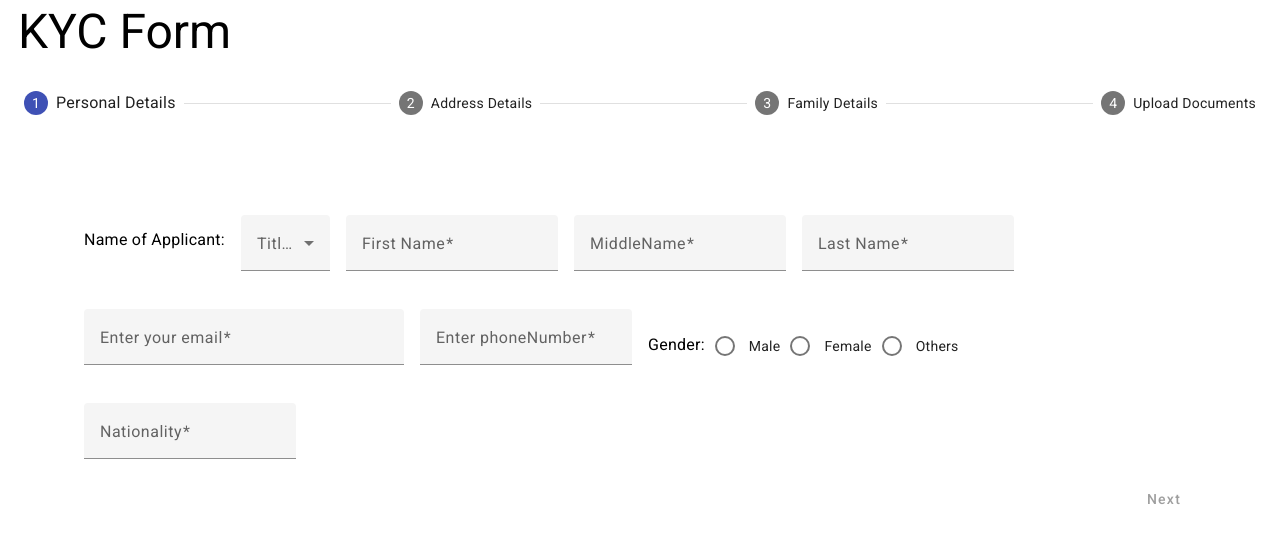
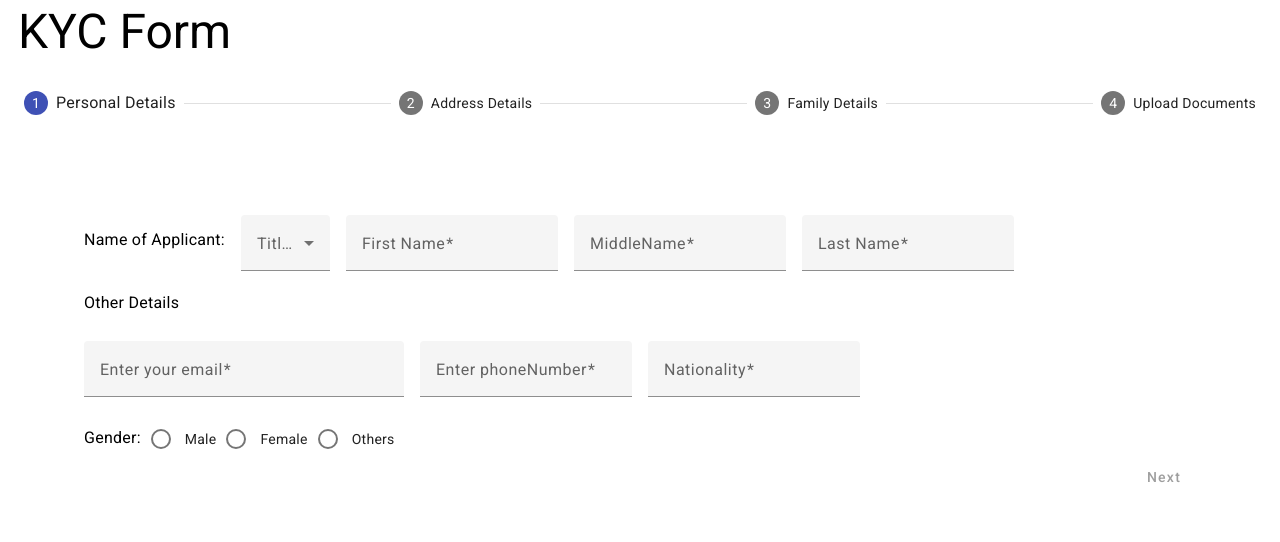
Before and after one commit to AbhitanshRIL/Mod-pro, an Angular app: page / in a window 1280 px wide. Shown: the top 542 px of the page. Built offline with nearby package versions, Linux system fonts and the light colour scheme.

Commit message:
design change and validations

```diff
--- a/src/app/kyc-form/kyc-form.component.css
+++ b/src/app/kyc-form/kyc-form.component.css
@@ -328,11 +328,14 @@
 }
 
 .row-AG-r1-2 {
-  /* display: flex; */
+  /* display: flex;  */
   align-items: center;
 }
 
-
+.row-AG-r1-3
+{
+  align-items: center;
+}
 .input-email {
   width: 20rem;
   margin-right: 1rem;
--- a/src/app/kyc-form/kyc-form.component.html
+++ b/src/app/kyc-form/kyc-form.component.html
@@ -19,7 +19,7 @@
 
         <mat-form-field class="input-add-r1">
           <mat-label>First Name</mat-label>
-          <input matInput formControlName="firstName" placeholder="Ex. abcde" required>
+          <input matInput type="text" formControlName="firstName" placeholder="Ex. abcde" required>
           <mat-error *ngIf="firstFormGroup.get('firstName')">FirstName is required</mat-error>
         </mat-form-field>
 
@@ -37,6 +37,7 @@
       </div>
 
       <div class="row-AG-r1-2">
+        <p class="label">Other Details</p>
         <mat-form-field class="input-email">
           <mat-label>Enter your email</mat-label>
           <input matInput formControlName="email" placeholder="pat@example.com" required>
@@ -47,8 +48,19 @@
         <mat-form-field class="input-add-r1">
           <mat-label>Enter phoneNumber</mat-label>
           <input matInput formControlName="phoneno" placeholder="Contact No.: 9876543210" required>
-          <mat-error *ngIf="firstFormGroup.get('phoneno')">Phone no is required</mat-error>
+          <mat-error *ngIf="firstFormGroup.get('phoneno')">phoneNumber is required</mat-error>
+          <!-- <div *ngIf="firstFormGroup.hasError('pattern')">Enter Valid phone no</div>       -->
+          </mat-form-field>
+
+        <mat-form-field class="input-add-r1">
+          <mat-label>Nationality</mat-label>
+          <input matInput formControlName="nationality" placeholder="Ex. Indian" required>
+          <mat-error *ngIf="firstFormGroup.get('nationality')">Nationality is required</mat-error>
         </mat-form-field>
+
+      </div>
+
+      <div class="row-AG-r1-3">
 
         <span class="label">Gender:</span>
         <mat-radio-group aria-label="Select an option" class="input-add-r1">
@@ -56,14 +68,6 @@
           <mat-radio-button value="2">Female</mat-radio-button>
           <mat-radio-button value="3">Others</mat-radio-button>
          </mat-radio-group>
-
-
-        <mat-form-field class="input-add-r1">
-          <mat-label>Nationality</mat-label>
-          <input matInput formControlName="nationality" placeholder="Ex. Indian" required>
-          <mat-error *ngIf="firstFormGroup.get('nationality')">Nationality is required</mat-error>
-        </mat-form-field>
-
       </div>
 
       <div class="back-next">
@@ -304,7 +308,7 @@
         </div>
         <div class="back-next">
             <button mat-button matStepperPrevious>Back</button>
-            <button mat-button matStepperNext>Next</button>
+            <button mat-raised-button color="primary">Submit</button>
           </div>
 
     </form>
```
Also changed, not shown: src/app/kyc-form/kyc-form.component.ts (line endings or trailing spaces).
